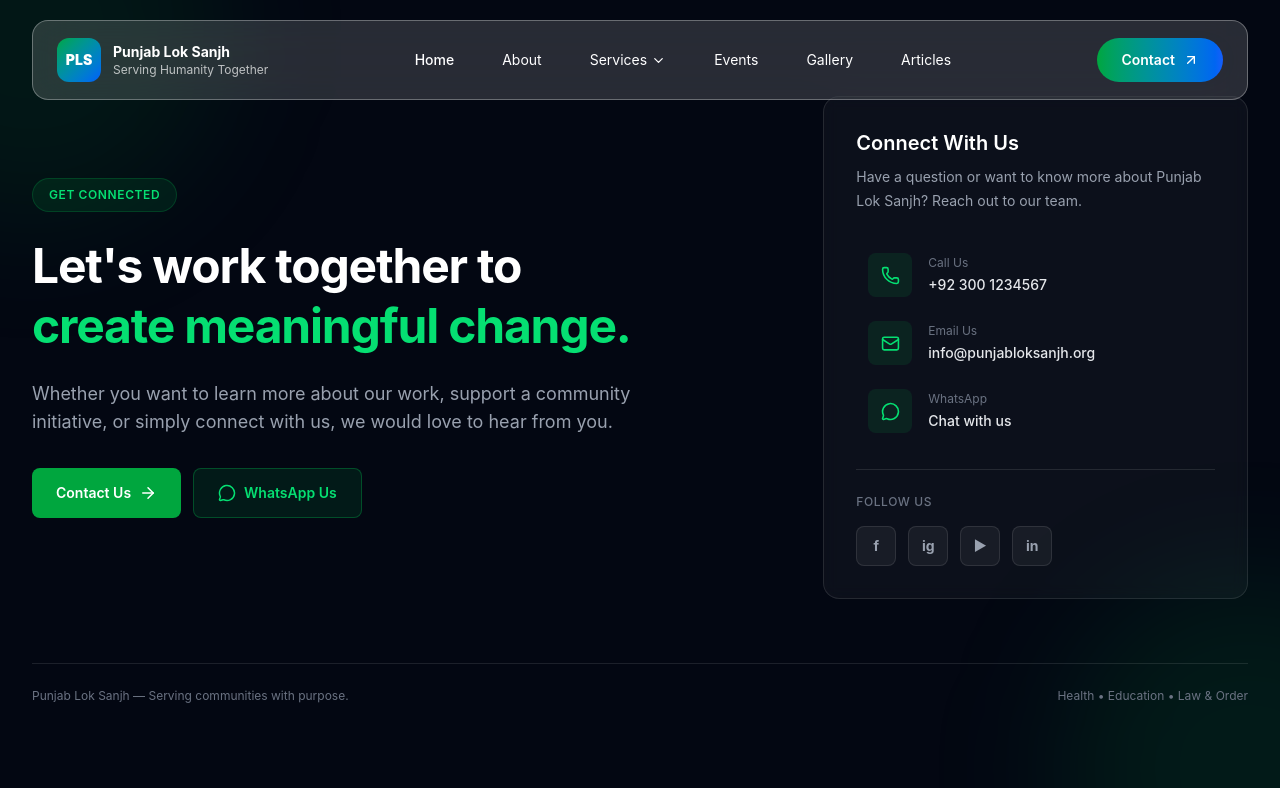
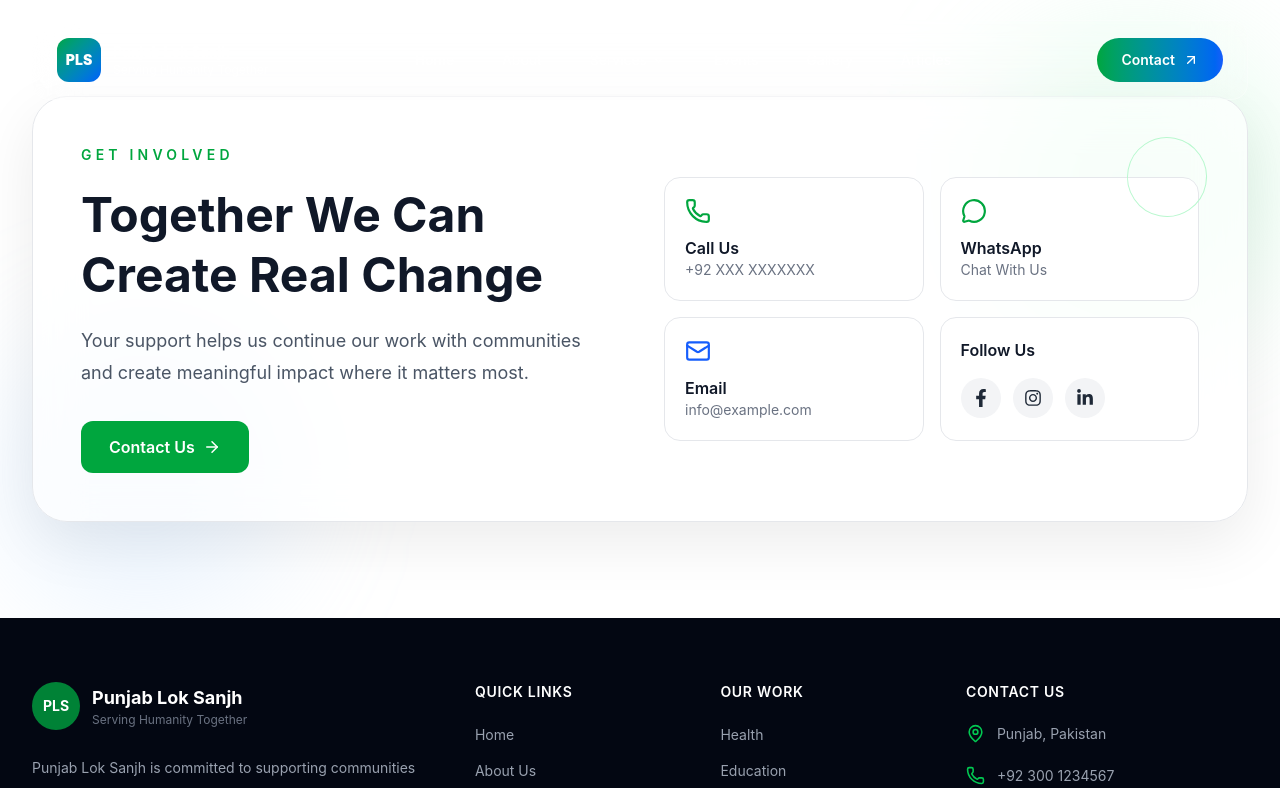
Before and after one commit to AzharSultan985/NGO-website, a React app in the folder Frontend/: page /contact in a window 1280 px wide. Shown: the top 788 px of the page. Built offline with nearby package versions, Linux system fonts and the light colour scheme; the HTML template or start-up script is replaced by a standard one.

Commit message:
fix: replace unavailable lucide social icons with react-icons

```diff
--- a/Frontend/components/CTASection.jsx
+++ b/Frontend/components/CTASection.jsx
@@ -1,201 +1,556 @@
 import {
   ArrowRight,
   Mail,
+  Phone,
   MessageCircle,
-  Phone,
+
 } from "lucide-react";
-import { Link } from "react-router-dom";
+import {
+  FaFacebookF,
+  FaInstagram,
+  FaLinkedinIn
+} from "react-icons/fa";
+import {
+  motion
+} from "framer-motion";
 
-const socialLinks = [
-  {
-    name: "Facebook",
-    href: "#",
-    label: "f",
-  },
-  {
-    name: "Instagram",
-    href: "#",
-    label: "ig",
-  },
-  {
-    name: "YouTube",
-    href: "#",
-    label: "▶",
-  },
-  {
-    name: "LinkedIn",
-    href: "#",
-    label: "in",
-  },
-];
-export default function CTASection() {
-  return (
-    <section className="relative overflow-hidden bg-gray-950">
-      {/* Background */}
-      <div className="absolute inset-0">
-        <div className="absolute -left-40 -top-40 h-96 w-96 rounded-full bg-green-600/10 blur-3xl" />
-        <div className="absolute -bottom-40 -right-40 h-96 w-96 rounded-full bg-green-500/10 blur-3xl" />
-      </div>
+import {
+  Link
+} from "react-router-dom";
 
-      <div className="relative mx-auto max-w-7xl px-4 py-20 sm:px-6 sm:py-24 lg:px-8">
 
-        {/* Main CTA */}
-        <div className="grid items-center gap-12 lg:grid-cols-[1.4fr_0.8fr]">
 
-          {/* Left Content */}
-          <div>
-            <span className="inline-flex items-center rounded-full border border-green-500/20 bg-green-500/10 px-4 py-2 text-xs font-semibold uppercase tracking-wider text-green-400">
-              Get Connected
-            </span>
+export default function CTASection(){
 
-            <h2 className="mt-6 max-w-3xl text-3xl font-bold leading-tight tracking-tight text-white sm:text-4xl lg:text-5xl">
-              Let's work together to
-              <span className="block text-green-400">
-                create meaningful change.
-              </span>
-            </h2>
 
-            <p className="mt-6 max-w-2xl text-base leading-7 text-gray-400 sm:text-lg">
-              Whether you want to learn more about our work, support a
-              community initiative, or simply connect with us, we would
-              love to hear from you.
-            </p>
+return (
 
-            {/* Primary Actions */}
-            <div className="mt-8 flex flex-col gap-3 sm:flex-row">
-              <Link
-                to="/contact"
-                className="inline-flex items-center justify-center gap-2 rounded-lg bg-green-600 px-6 py-3.5 text-sm font-semibold text-white transition hover:bg-green-700"
-              >
-                Contact Us
-                <ArrowRight size={18} />
-              </Link>
+<section
+className="
+relative
+overflow-hidden
+bg-white
+py-24
+"
+>
 
-              <a
-                href="https://wa.me/923001234567"
-                target="_blank"
-                rel="noopener noreferrer"
-                className="inline-flex items-center justify-center gap-2 rounded-lg border border-green-500/30 bg-green-500/10 px-6 py-3.5 text-sm font-semibold text-green-400 transition hover:bg-green-500 hover:text-white"
-              >
-                <MessageCircle size={18} />
-                WhatsApp Us
-              </a>
-            </div>
-          </div>
 
-          {/* Right Contact Card */}
-          <div className="rounded-2xl border border-white/10 bg-white/[0.04] p-6 backdrop-blur-sm sm:p-8">
+{/* Soft Background Effects */}
 
-            <h3 className="text-xl font-semibold text-white">
-              Connect With Us
-            </h3>
+<div
+className="
+absolute
+right-0
+top-10
+h-72
+w-72
+rounded-full
+bg-green-200/40
+blur-3xl
+"
+/>
 
-            <p className="mt-2 text-sm leading-6 text-gray-400">
-              Have a question or want to know more about Punjab Lok Sanjh?
-              Reach out to our team.
-            </p>
 
-            {/* Phone */}
-            <a
-              href="tel:+923001234567"
-              className="mt-7 flex items-center gap-4 rounded-xl p-3 transition hover:bg-white/5"
-            >
-              <span className="flex h-11 w-11 shrink-0 items-center justify-center rounded-lg bg-green-500/10 text-green-400">
-                <Phone size={19} />
-              </span>
+<div
+className="
+absolute
+bottom-0
+left-0
+h-72
+w-72
+rounded-full
+bg-blue-200/30
+blur-3xl
+"
+/>
 
-              <div>
-                <p className="text-xs text-gray-500">
-                  Call Us
-                </p>
-                <p className="mt-1 text-sm font-medium text-gray-200">
-                  +92 300 1234567
-                </p>
-              </div>
-            </a>
 
-            {/* Email */}
-            <a
-              href="mailto:info@punjabloksanjh.org"
-              className="flex items-center gap-4 rounded-xl p-3 transition hover:bg-white/5"
-            >
-              <span className="flex h-11 w-11 shrink-0 items-center justify-center rounded-lg bg-green-500/10 text-green-400">
-                <Mail size={19} />
-              </span>
 
-              <div>
-                <p className="text-xs text-gray-500">
-                  Email Us
-                </p>
-                <p className="mt-1 break-all text-sm font-medium text-gray-200">
-                  info@punjabloksanjh.org
-                </p>
-              </div>
-            </a>
 
-            {/* WhatsApp */}
-            <a
-              href="https://wa.me/923001234567"
-              target="_blank"
-              rel="noopener noreferrer"
-              className="flex items-center gap-4 rounded-xl p-3 transition hover:bg-white/5"
-            >
-              <span className="flex h-11 w-11 shrink-0 items-center justify-center rounded-lg bg-green-500/10 text-green-400">
-                <MessageCircle size={19} />
-              </span>
 
-              <div>
-                <p className="text-xs text-gray-500">
-                  WhatsApp
-                </p>
-                <p className="mt-1 text-sm font-medium text-gray-200">
-                  Chat with us
-                </p>
-              </div>
-            </a>
+<div
+className="
+relative
+mx-auto
+max-w-7xl
+px-4
+sm:px-6
+lg:px-8
+"
+>
 
-            {/* Divider */}
-            <div className="my-6 h-px bg-white/10" />
 
-            {/* Social Media */}
-            <div>
-              <p className="text-xs font-medium uppercase tracking-wider text-gray-500">
-                Follow Us
-              </p>
 
-       <div className="mt-4 flex gap-3">
-  {socialLinks.map((social) => (
-    <a
-      key={social.name}
-      href={social.href}
-      aria-label={social.name}
-      target="_blank"
-      rel="noopener noreferrer"
-      className="flex h-10 w-10 items-center justify-center rounded-lg border border-white/10 bg-white/5 text-sm font-bold text-gray-400 transition hover:border-green-500/30 hover:bg-green-500 hover:text-white"
-    >
-      {social.label}
-    </a>
-  ))}
+<motion.div
+
+initial={{
+opacity:0,
+y:60
+}}
+
+whileInView={{
+opacity:1,
+y:0
+}}
+
+viewport={{
+once:true
+}}
+
+transition={{
+duration:.8
+}}
+
+
+className="
+relative
+overflow-hidden
+rounded-[35px]
+border
+border-gray-200
+bg-white/70
+p-8
+shadow-[0_20px_60px_rgba(0,0,0,0.08)]
+backdrop-blur-xl
+sm:p-12
+"
+
+
+>
+
+
+
+{/* Floating Circle */}
+
+<motion.div
+
+animate={{
+rotate:360
+}}
+
+transition={{
+duration:20,
+repeat:Infinity,
+ease:"linear"
+}}
+
+className="
+absolute
+right-10
+top-10
+h-20
+w-20
+rounded-full
+border
+border-green-200
+"
+/>
+
+
+
+
+<div
+className="
+grid
+gap-12
+lg:grid-cols-2
+lg:items-center
+"
+>
+
+
+
+
+
+{/* Content */}
+
+
+<div>
+
+
+<p
+className="
+text-sm
+font-semibold
+uppercase
+tracking-[0.3em]
+text-green-600
+"
+>
+Get Involved
+</p>
+
+
+
+
+<h2
+className="
+mt-5
+text-4xl
+font-bold
+leading-tight
+text-gray-900
+sm:text-5xl
+"
+>
+
+Together We Can
+Create Real Change
+
+</h2>
+
+
+
+<p
+className="
+mt-5
+max-w-xl
+text-lg
+leading-8
+text-gray-600
+"
+>
+
+Your support helps us continue our work
+with communities and create meaningful
+impact where it matters most.
+
+</p>
+
+
+
+
+<Link
+
+to="/contact"
+
+className="
+mt-8
+inline-flex
+items-center
+gap-2
+rounded-xl
+bg-green-600
+px-7
+py-3.5
+font-semibold
+text-white
+transition
+hover:bg-green-700
+hover:scale-105
+"
+
+>
+
+Contact Us
+
+<ArrowRight size={18}/>
+
+</Link>
+
+
 </div>
-            </div>
 
-          </div>
-        </div>
 
-        {/* Bottom Trust Line */}
-        <div className="mt-16 border-t border-white/10 pt-6">
-          <div className="flex flex-col justify-between gap-3 text-center text-xs text-gray-500 sm:flex-row sm:text-left">
-            <p>
-              Punjab Lok Sanjh — Serving communities with purpose.
-            </p>
 
-            <p>
-              Health • Education • Law & Order
-            </p>
-          </div>
-        </div>
 
-      </div>
-    </section>
-  );
+
+
+
+{/* Contact Cards */}
+
+
+
+<div
+className="
+grid
+gap-4
+sm:grid-cols-2
+"
+>
+
+
+
+
+<a
+href="#"
+className="
+group
+rounded-2xl
+border
+border-gray-200
+bg-white
+p-5
+transition
+hover:-translate-y-2
+hover:shadow-xl
+"
+>
+
+<Phone
+className="
+text-green-600
+"
+size={26}
+/>
+
+
+<h4
+className="
+mt-3
+font-semibold
+text-gray-900
+"
+>
+Call Us
+</h4>
+
+
+<p
+className="
+text-sm
+text-gray-500
+"
+>
++92 XXX XXXXXXX
+</p>
+
+
+</a>
+
+
+
+
+
+<a
+
+href="https://wa.me/"
+
+className="
+group
+rounded-2xl
+border
+border-gray-200
+bg-white
+p-5
+transition
+hover:-translate-y-2
+hover:shadow-xl
+"
+
+>
+
+
+<MessageCircle
+className="
+text-green-600
+"
+size={26}
+/>
+
+
+<h4
+className="
+mt-3
+font-semibold
+text-gray-900
+"
+>
+WhatsApp
+</h4>
+
+
+<p
+className="
+text-sm
+text-gray-500
+"
+>
+Chat With Us
+</p>
+
+
+</a>
+
+
+
+
+
+
+<a
+
+href="#"
+
+className="
+rounded-2xl
+border
+border-gray-200
+bg-white
+p-5
+transition
+hover:-translate-y-2
+hover:shadow-xl
+"
+
+>
+
+
+<Mail
+className="
+text-blue-600
+"
+size={26}
+/>
+
+
+<h4
+className="
+mt-3
+font-semibold
+text-gray-900
+"
+>
+Email
+</h4>
+
+
+<p
+className="
+text-sm
+text-gray-500
+"
+>
+info@example.com
+</p>
+
+
+</a>
+
+
+
+
+
+
+
+<div
+
+className="
+rounded-2xl
+border
+border-gray-200
+bg-white
+p-5
+"
+
+>
+
+
+<h4
+className="
+font-semibold
+text-gray-900
+"
+>
+Follow Us
+</h4>
+
+
+
+<div
+className="
+mt-4
+flex
+gap-3
+"
+>
+
+
+<a
+className="
+flex
+h-10
+w-10
+items-center
+justify-center
+rounded-full
+bg-gray-100
+transition
+hover:bg-green-600
+hover:text-white
+"
+>
+
+<FaFacebookF size={18}/>
+
+</a>
+
+
+
+<a
+className="
+flex
+h-10
+w-10
+items-center
+justify-center
+rounded-full
+bg-gray-100
+transition
+hover:bg-green-600
+hover:text-white
+"
+>
+
+<FaInstagram size={18}/>
+
+</a>
+
+
+
+<a
+className="
+flex
+h-10
+w-10
+items-center
+justify-center
+rounded-full
+bg-gray-100
+transition
+hover:bg-green-600
+hover:text-white
+"
+>
+
+<FaLinkedinIn size={18}/>
+
+</a>
+
+
+
+</div>
+
+
+
+</div>
+
+
+
+</div>
+
+
+
+</div>
+
+
+</motion.div>
+
+
+</div>
+
+
+</section>
+
+)
+
 }
--- a/Frontend/package.json
+++ b/Frontend/package.json
@@ -18,6 +18,7 @@
     "lucide-react": "^1.45.0",
     "react": "19.2.8",
     "react-dom": "19.2.8",
+    "react-icons": "^5.7.0",
     "react-router-dom": "^7.18.3",
     "tailwindcss": "^4.3.3",
     "three": "^0.186.0"
```
